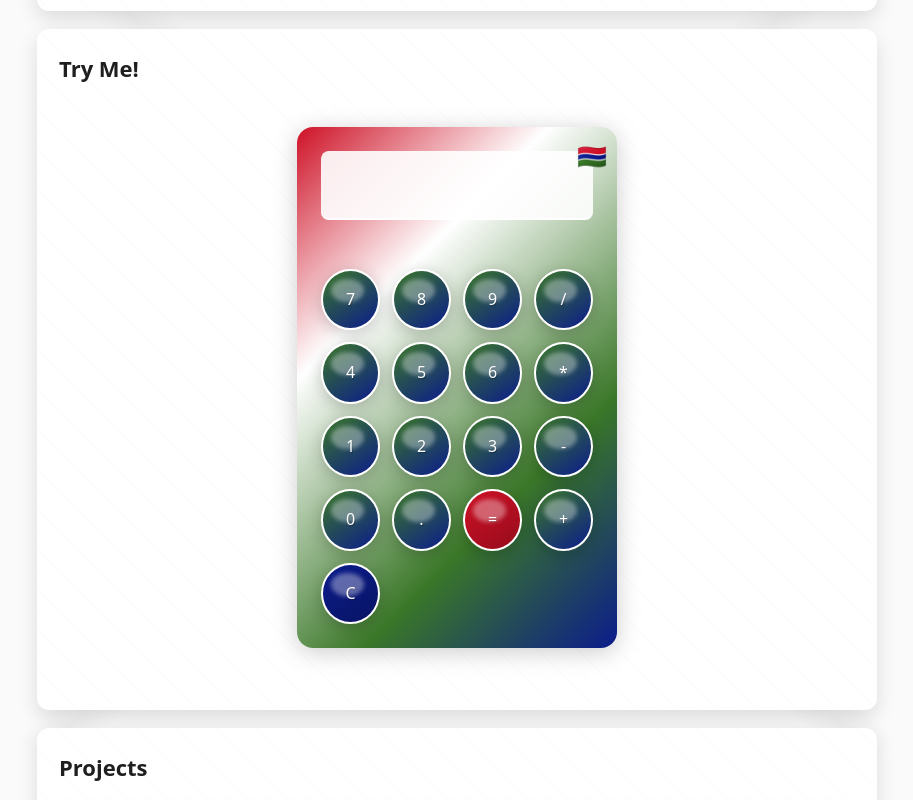
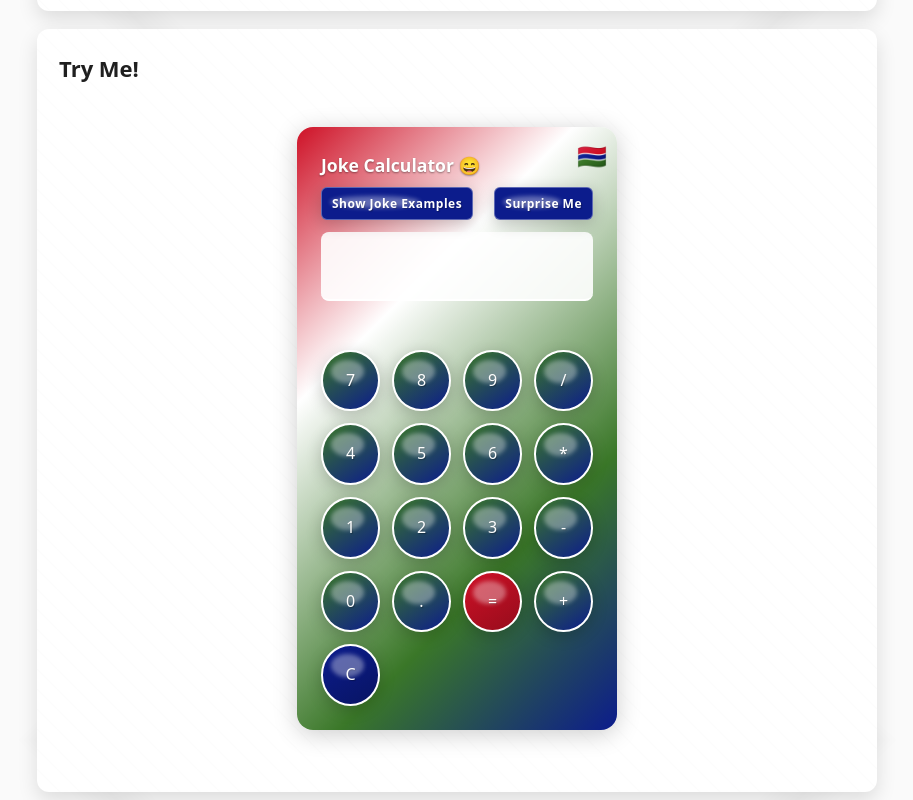
Before and after one commit to babucarr186-ai/bn-portfolio, a React (Vite) app: page / in a window 1280 px wide. Shown: the part 860-1660 px from the top of the page, without its empty margins (183-1096 px from the left). Built offline with nearby package versions, Linux system fonts and the light colour scheme.

Commit message:
Convert to Joke Calculator with examples and surprise button

```diff
--- a/src/Calculator.css
+++ b/src/Calculator.css
@@ -115,3 +115,66 @@ button:focus-visible {
   box-shadow: 0 0 0 3px rgba(255, 255, 255, 0.5), 0 4px 16px rgba(0, 0, 0, 0.2);
   transform: translateY(-2px);
 }
+
+.calc-header {
+  display: flex;
+  flex-wrap: wrap;
+  gap: 8px;
+  align-items: center;
+  justify-content: space-between;
+  margin-bottom: 12px;
+}
+.calc-title {
+  margin: 0;
+  font-size: 1.1rem;
+  font-weight: 700;
+  color: #fff;
+  text-shadow: 0 1px 2px rgba(0,0,0,0.4);
+}
+.hint-toggle, .surprise-btn, .hint-code {
+  background: #0c1c8c;
+  color: #fff;
+  border: 1px solid #ffffff55;
+  border-radius: 6px;
+  padding: 6px 10px;
+  font-size: 0.75rem;
+  font-weight: 600;
+  cursor: pointer;
+  letter-spacing: .5px;
+  transition: background .2s, transform .2s;
+}
+.hint-toggle:hover, .surprise-btn:hover, .hint-code:hover { background:#3a7728; }
+.hint-toggle:active, .surprise-btn:active, .hint-code:active { transform:translateY(1px); }
+
+.hints {
+  background: rgba(255,255,255,0.85);
+  border: 1px solid #ffffffaa;
+  border-radius: 10px;
+  padding: 10px 12px;
+  margin-bottom: 14px;
+  max-height: 200px;
+  overflow-y: auto;
+  box-shadow: inset 0 0 6px rgba(0,0,0,0.12);
+  animation: fadeIn .3s ease;
+}
+.hints-intro {
+  margin: 0 0 6px;
+  font-size: .75rem;
+  font-weight: 600;
+  color: #0c1c8c;
+  letter-spacing: .5px;
+}
+.hints-list { list-style:none; margin:0; padding:0; display:grid; gap:4px; }
+.hints-list li { display:flex; align-items:center; gap:6px; font-size:.7rem; }
+.hint-code { padding:4px 6px; }
+.hint-preview { color:#0c1c8c; font-weight:500; flex:1; overflow:hidden; text-overflow:ellipsis; white-space:nowrap; }
+
+@keyframes fadeIn { from { opacity:0; transform:translateY(-4px);} to {opacity:1; transform:translateY(0);} }
+
+/* Narrow layout tweaks */
+@media (max-width: 400px) {
+  .calculator-container { width: 100%; margin: 24px auto; }
+  .calc-header { flex-direction: column; align-items: stretch; }
+  .hint-toggle, .surprise-btn { width:100%; }
+  .hints { max-height:160px; }
+}
--- a/src/Calculator.jsx
+++ b/src/Calculator.jsx
@@ -41,7 +41,9 @@ const greetings = [
 
 // Wolof and Mandinka jokes and phrases
 const jokes = {
-  "1*2": "Suma waax deh! 😄",
+  "1*1": "Pmoney186 🇬🇲",
+  "1*2": "BUBACAR NGET ⭐",
+  "0*0": "(Random Greeting)", // marker; handled separately
   "2*2": "Kata kata! 🎵",
   "3*3": "I be jeleh jeleh! 🌟",
   "4*4": "Mbolo mbolo! 🤝",
@@ -58,20 +60,20 @@ const jokes = {
   "7*8": "Dama ress! 😂"
 };
 
+const jokeOrder = ["1*1","1*2","0*0","2*2","3*3","4*4","5*5","6*6","7*7","8*8","9*9","2*5","3*5","4*5","5*6","6*7","7*8"]; // display order
+
 function Calculator() {
   const [input, setInput] = useState("");
   const [result, setResult] = useState("");
+  const [showHints, setShowHints] = useState(false);
   const maxLength = 12; // Maximum input length
 
   const handleClick = (value) => {
     if (input.length >= maxLength) return;
-
-    // Prevent multiple operators in sequence
     const lastChar = input.slice(-1);
-    if (['+', '-', '*', '/'].includes(value) && ['+', '-', '*', '/'].includes(lastChar)) {
+    if (["+","-","*","/"].includes(value) && ["+","-","*","/"].includes(lastChar)) {
       return;
     }
-
     setInput((prev) => prev + value);
   };
 
@@ -83,14 +85,12 @@ function Calculator() {
   const handleCalculate = () => {
     try {
       if (input === "1*1") {
-        setResult("Pmoney186 🇬🇲"); // Your signature
+        setResult("Pmoney186 🇬🇲");
       } else if (input === "1*2") {
-        setResult("BUBACAR NGET ⭐"); // Your full name
+        setResult("BUBACAR NGET ⭐");
       } else if (input === "0*0") {
-        // Random Gambian greeting
         setResult(greetings[Math.floor(Math.random() * greetings.length)]);
-      } else if (jokes[input]) {
-        // Show Wolof/Mandinka joke or phrase if it exists
+      } else if (jokes[input] && input !== "0*0") {
         setResult(jokes[input]);
       } else {
         const calculatedResult = calculate(input);
@@ -101,7 +101,14 @@ function Calculator() {
     }
   };
 
-  // Handle keyboard input
+  const surprise = () => {
+    const pool = jokeOrder.filter(code => code !== "0*0");
+    const pick = pool[Math.floor(Math.random()*pool.length)];
+    setInput(pick);
+    // auto calculate
+    setTimeout(() => handleCalculate(), 0);
+  };
+
   React.useEffect(() => {
     const handleKeyPress = (e) => {
       const key = e.key;
@@ -116,13 +123,48 @@ function Calculator() {
         handleClear();
       }
     };
-
     window.addEventListener('keydown', handleKeyPress);
     return () => window.removeEventListener('keydown', handleKeyPress);
   }, [input]);
 
   return (
-    <div className="calculator-container" role="application" aria-label="Calculator">
+    <div className="calculator-container" role="application" aria-label="Joke Calculator">
+      <div className="calc-header">
+        <h3 className="calc-title">Joke Calculator <span aria-hidden>😄</span></h3>
+        <button
+          type="button"
+          className="hint-toggle"
+            aria-expanded={showHints}
+          aria-controls="joke-hints"
+          onClick={() => setShowHints(s => !s)}
+        >
+          {showHints ? 'Hide Examples' : 'Show Joke Examples'}
+        </button>
+        <button
+          type="button"
+          className="surprise-btn"
+          onClick={surprise}
+          aria-label="Show a random joke result"
+        >Surprise Me</button>
+      </div>
+      {showHints && (
+        <div id="joke-hints" className="hints" aria-live="polite">
+          <p className="hints-intro">Type these multiplications and press = :</p>
+          <ul className="hints-list">
+            {jokeOrder.map(code => (
+              <li key={code}>
+                <button
+                  type="button"
+                  className="hint-code"
+                  onClick={() => { setInput(code); setTimeout(() => handleCalculate(),0); }}
+                  aria-label={`Use ${code} to get a joke`}
+                >{code}</button>
+                <span className="hint-preview">→ {code === "0*0" ? 'Random greeting' : jokes[code]}</span>
+              </li>
+            ))}
+          </ul>
+        </div>
+      )}
       <div className="display">
         <input
           type="text"
```
